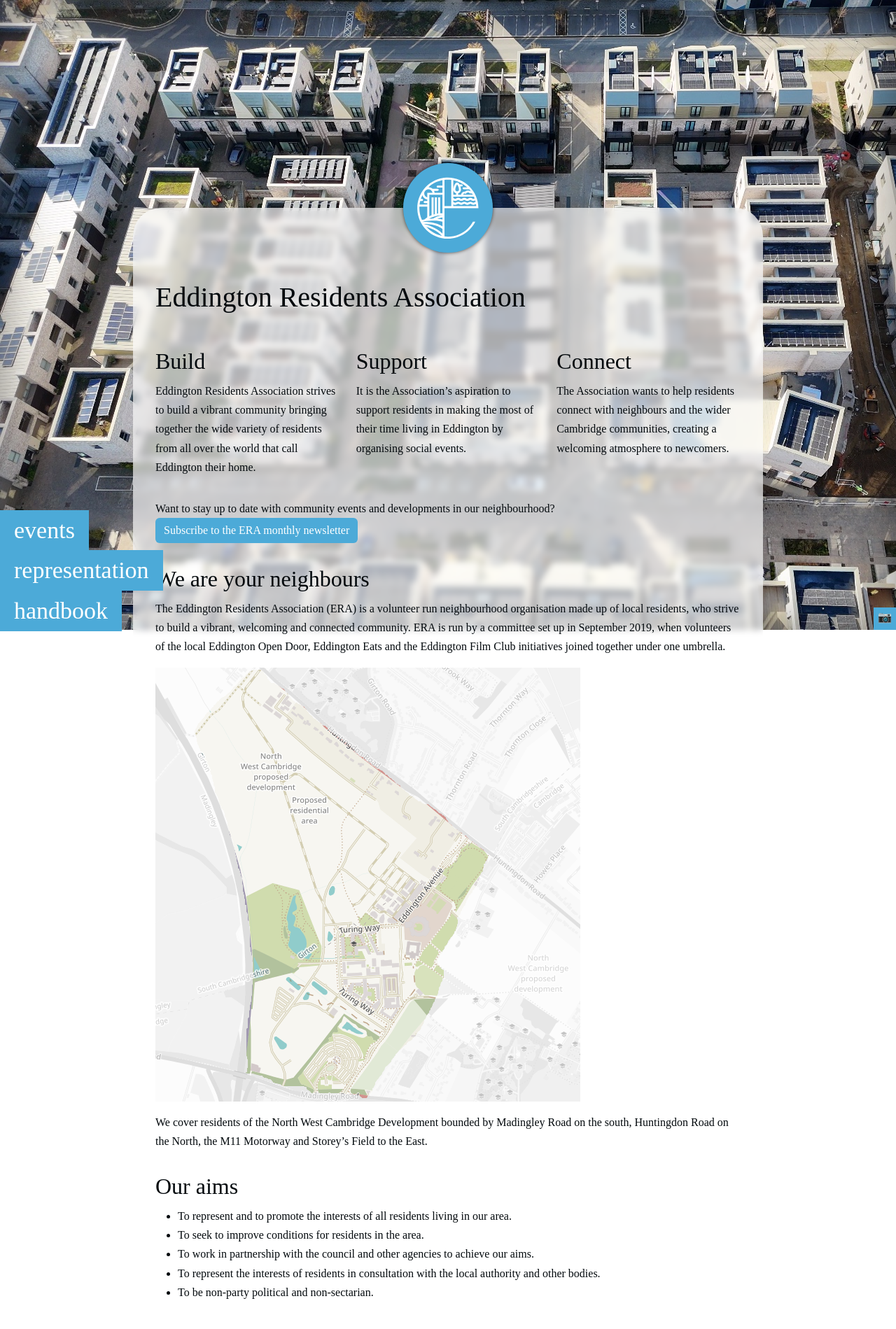
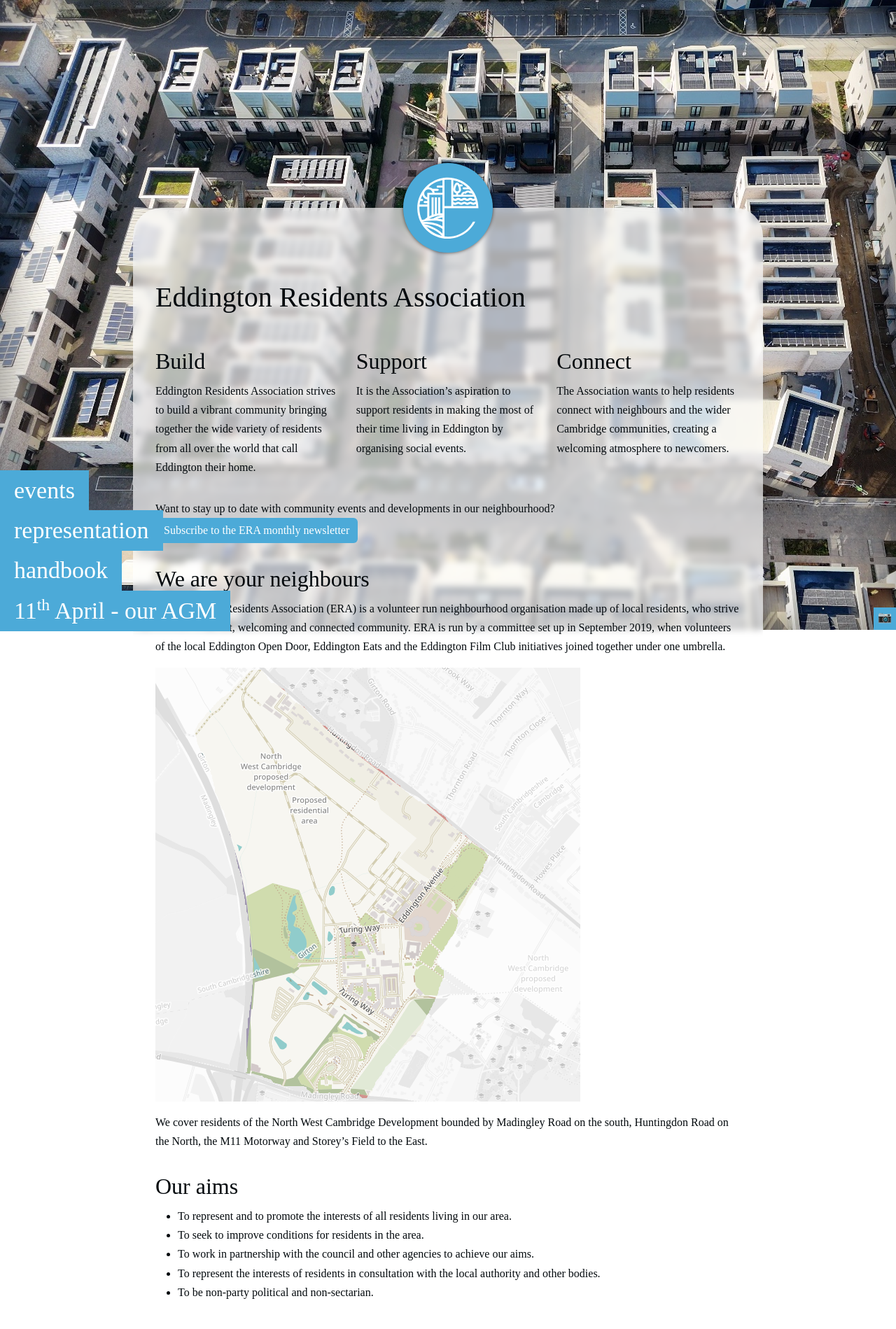
Before and after one commit to pieterdesnerck/website, a Jekyll site: the page built from docs/index.md, in a window 1280 px wide. Shown: the top 1899 px of the page at 70% size. Built offline with Jekyll 4.4.1, drawn with Linux system fonts in a browser that asks for light colours; some web fonts are replaced.

Commit message:
add temporary AGM menu item

```diff
--- a/docs/_layouts/default.html
+++ b/docs/_layouts/default.html
@@ -254,7 +254,7 @@
       transform-origin: 50% 50%;
     }
 
-    main .date-ordinal {
+    .date-ordinal {
       position: relative;
       bottom: 0.5em;
       font-size: 0.7em;
@@ -341,6 +341,11 @@
       <a href="/events">events</a>
       <a href="/representation">representation</a>
       <a href="/handbook">handbook</a>
+      {% assign month = "now" | date:"%m" | plus:0 %}
+      {% assign day = "now" | date:"%d" | plus:0 %}
+      {% if month == 4 and day < 12 %}
+      <a href="/agm">{% include date_ordinal.md day=11 %} April - our AGM</a>
+      {% endif %}
       <a id="nav-hide"><label for="nav-toggle-input">hide menu</label></a>
     </nav>
     <a class="logo" href="/"><img src="/images/logo.svg" /></a>
```
